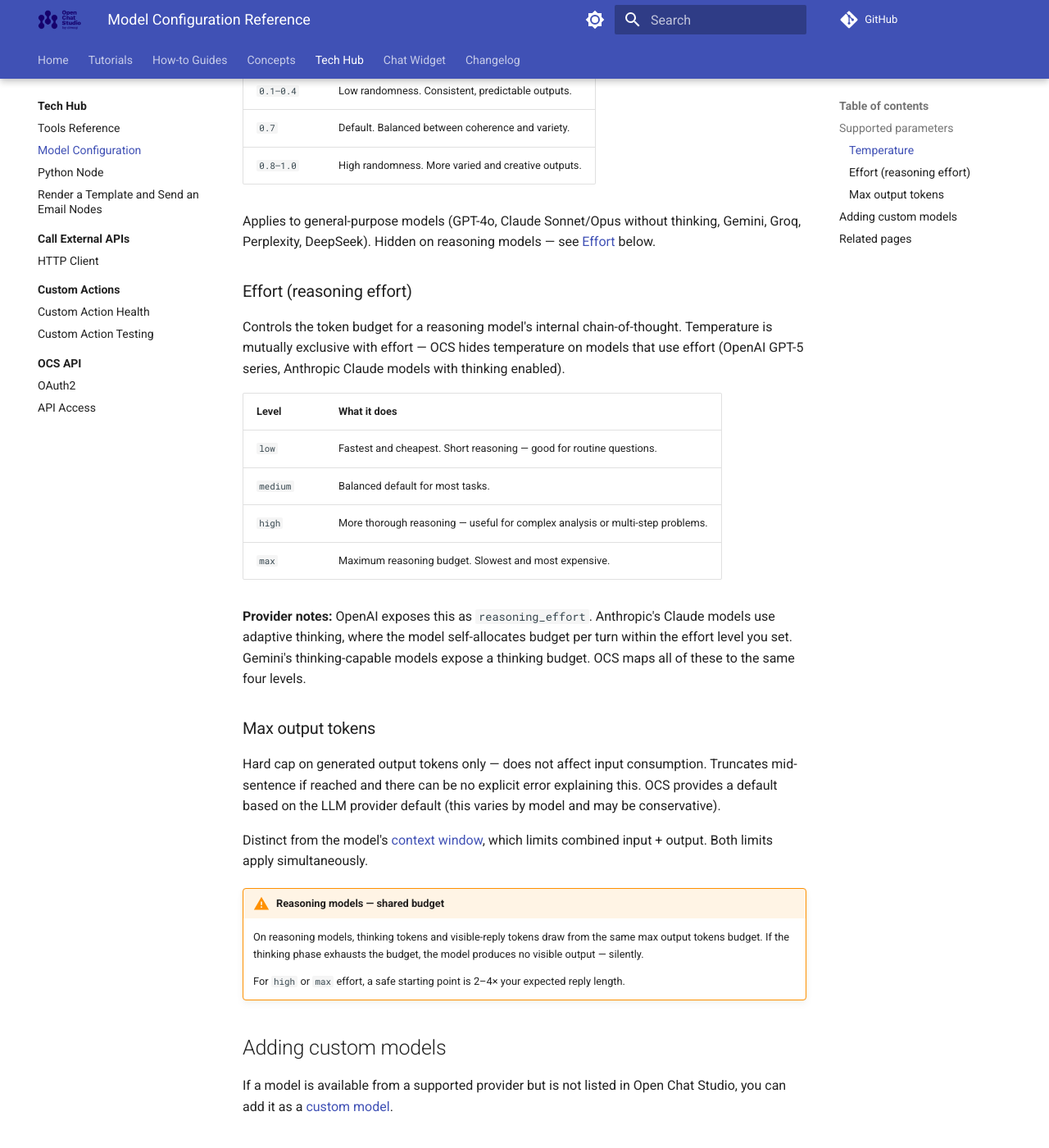
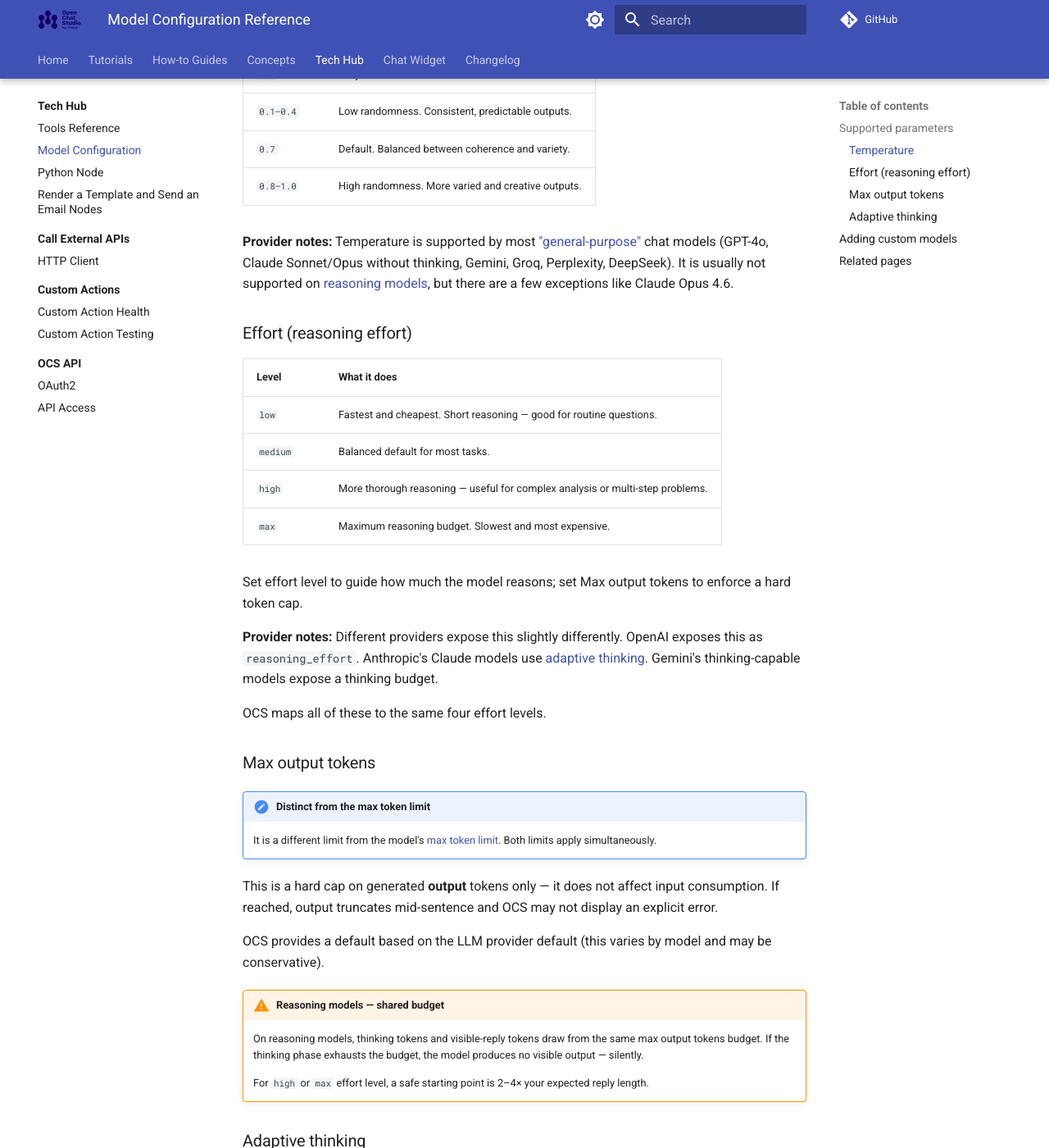
Before and after one commit to dimagi/open-chat-studio-docs, an MkDocs documentation site: the page built from docs/tech-hub/model_configuration.md, in a window 1280 px wide and 1400 px high, scrolled down 595 px. Shown: the whole window at 82% size. Built offline with MkDocs 1.6.1 and Material for MkDocs 9.7.7, drawn with Linux system fonts in a browser that asks for light colours; a script that is not in the unit is left out; comment, search, counter and statistics services are not loaded; some of the changed text lies outside the part shown.

Commit message:
Parameter details reworded for advanced users & review fixes

```diff
--- a/docs/tech-hub/model_configuration.md
+++ b/docs/tech-hub/model_configuration.md
@@ -6,26 +6,24 @@
 
 This page is a technical reference for the LLM model parameters available on [LLM nodes](../concepts/pipelines/nodes.md#llm-node) in Open Chat Studio. It is aimed at advanced users and developers who need to understand the precise behaviour of each parameter, LLM provider-level differences, and constraints.
 
-For a conceptual introduction, see [Large Language Models](../concepts/llm.md). For step-by-step instructions on changing these settings in the UI, see [Adjust LLM Node Model Parameters](../how-to/adjust_llm_node_model_parameters.md).
+For a conceptual introduction, see [LLM Model Parameters](../concepts/llm.md#model-parameters-temperature-and-effort). For step-by-step instructions on changing these settings in the UI, see [Adjust LLM Node Model Parameters](../how-to/adjust_llm_node_model_parameters.md).
 
 ## Supported parameters
 
-Different models expose different parameters. OCS shows only the parameters a selected model actually supports — unsupported fields are hidden to prevent silent misconfiguration.
+Different models expose different parameters. OCS shows only the parameters a selected model actually supports — unsupported settings are not shown in the UI so you won't accidentally set one that has no effect.
 
 ### Temperature
 
 | Value | Behaviour |
 |-------|-----------|
-| `0.0` | Fully deterministic (greedy decoding). |
+| `0.0` | Fully deterministic. |
 | `0.1–0.4` | Low randomness. Consistent, predictable outputs. |
 | `0.7` | Default. Balanced between coherence and variety. |
 | `0.8–1.0` | High randomness. More varied and creative outputs. |
 
-Applies to general-purpose models (GPT-4o, Claude Sonnet/Opus without thinking, Gemini, Groq, Perplexity, DeepSeek). Hidden on reasoning models — see [Effort](#effort-reasoning-effort) below.
+**Provider notes:** Temperature is supported by most ["general-purpose"](../how-to/choose_llm_model.md#two-model-types) chat models (GPT-4o, Claude Sonnet/Opus without thinking, Gemini, Groq, Perplexity, DeepSeek). It is usually not supported on [reasoning models](../how-to/choose_llm_model.md#two-model-types), but there are a few exceptions like Claude Opus 4.6.
 
 ### Effort (reasoning effort)
-
-Controls the token budget for a reasoning model's internal chain-of-thought. Temperature is mutually exclusive with effort — OCS hides temperature on models that use effort (OpenAI GPT-5 series, Anthropic Claude models with thinking enabled).
 
 | Level    | What it does                                                                                        |
 |----------|-----------------------------------------------------------------------------------------------------|
@@ -34,18 +32,31 @@
 | `high`   | More thorough reasoning — useful for complex analysis or multi-step problems.                       |
 | `max`    | Maximum reasoning budget. Slowest and most expensive.                                               |
 
-**Provider notes:** OpenAI exposes this as `reasoning_effort`. Anthropic's Claude models use adaptive thinking, where the model self-allocates budget per turn within the effort level you set. Gemini's thinking-capable models expose a thinking budget. OCS maps all of these to the same four levels.
+Set effort level to guide how much the model reasons; set Max output tokens to enforce a hard token cap.
+
+**Provider notes:** Different providers expose this slightly differently. OpenAI exposes this as `reasoning_effort`. Anthropic's Claude models use [adaptive thinking](#adaptive-thinking). Gemini's thinking-capable models expose a thinking budget.
+
+OCS maps all of these to the same four effort levels.
 
 ### Max output tokens
 
-Hard cap on generated output tokens only — does not affect input consumption. Truncates mid-sentence if reached and there can be no explicit error explaining this. OCS provides a default based on the LLM provider default (this varies by model and may be conservative).
+!!! note "Distinct from the max token limit"
+    It is a different limit from the model's [max token limit](../concepts/llm.md#max-token-limit). Both limits apply simultaneously.
 
-Distinct from the model's [context window](../concepts/max_tokens.md), which limits combined input + output. Both limits apply simultaneously.
+This is a hard cap on generated **output** tokens only — it does not affect input consumption. If reached, output truncates mid-sentence and OCS may not display an explicit error.
+
+OCS provides a default based on the LLM provider default (this varies by model and may be conservative).
 
 !!! warning "Reasoning models — shared budget"
     On reasoning models, thinking tokens and visible-reply tokens draw from the same max output tokens budget. If the thinking phase exhausts the budget, the model produces no visible output — silently.
 
-    For `high` or `max` effort, a safe starting point is 2–4× your expected reply length.
+    For `high` or `max` effort level, a safe starting point is 2–4× your expected reply length.
+
+### Adaptive thinking
+
+When enabled, the model dynamically allocates its reasoning budget per message rather than spending a fixed amount every time — guided by the [effort level](#effort-reasoning-effort) you set. Easy turns finish quickly; complex ones get more thinking tokens.
+
+Only available on supported Claude models.
 
 ## Adding custom models
 
@@ -54,7 +65,6 @@
 ## Related pages
 
 - [Large Language Models](../concepts/llm.md) — conceptual overview
-- [Max Token Limit](../concepts/max_tokens.md) — understanding the model's context window
 - [Choose an LLM Model](../how-to/choose_llm_model.md) — guidance for non-technical users
 - [Adjust LLM Node Model Parameters](../how-to/adjust_llm_node_model_parameters.md) — UI step-by-step guide
 - [LLM Providers](../concepts/team/llm_providers.md) — configuring provider credentials
```
Also changed, not shown: docs/concepts/team/llm_providers.md (+1 -1 lines), docs/how-to/adjust_llm_node_model_parameters.md (+5 -1 lines), docs/how-to/choose_llm_model.md (+2 -2 lines).
